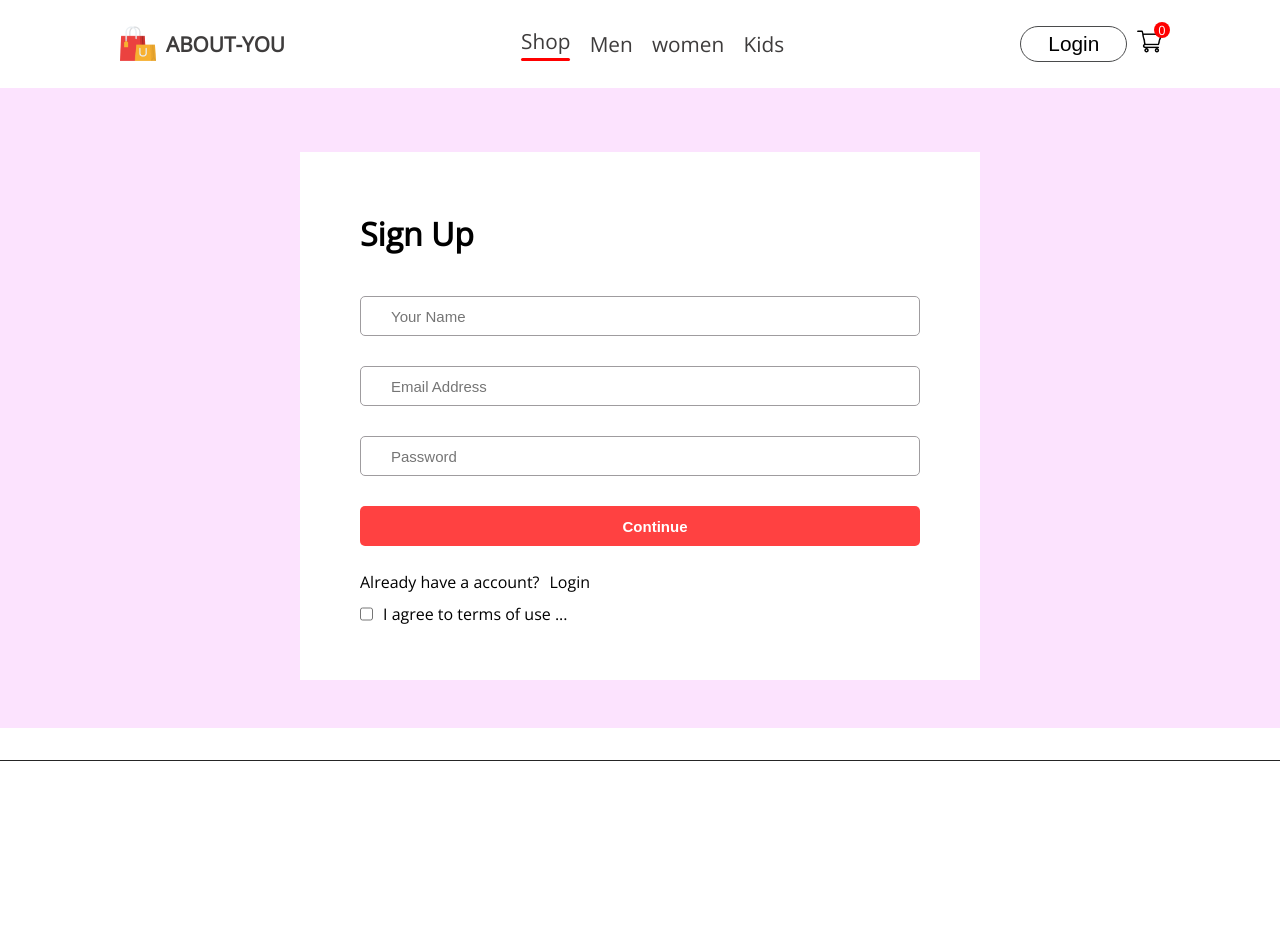
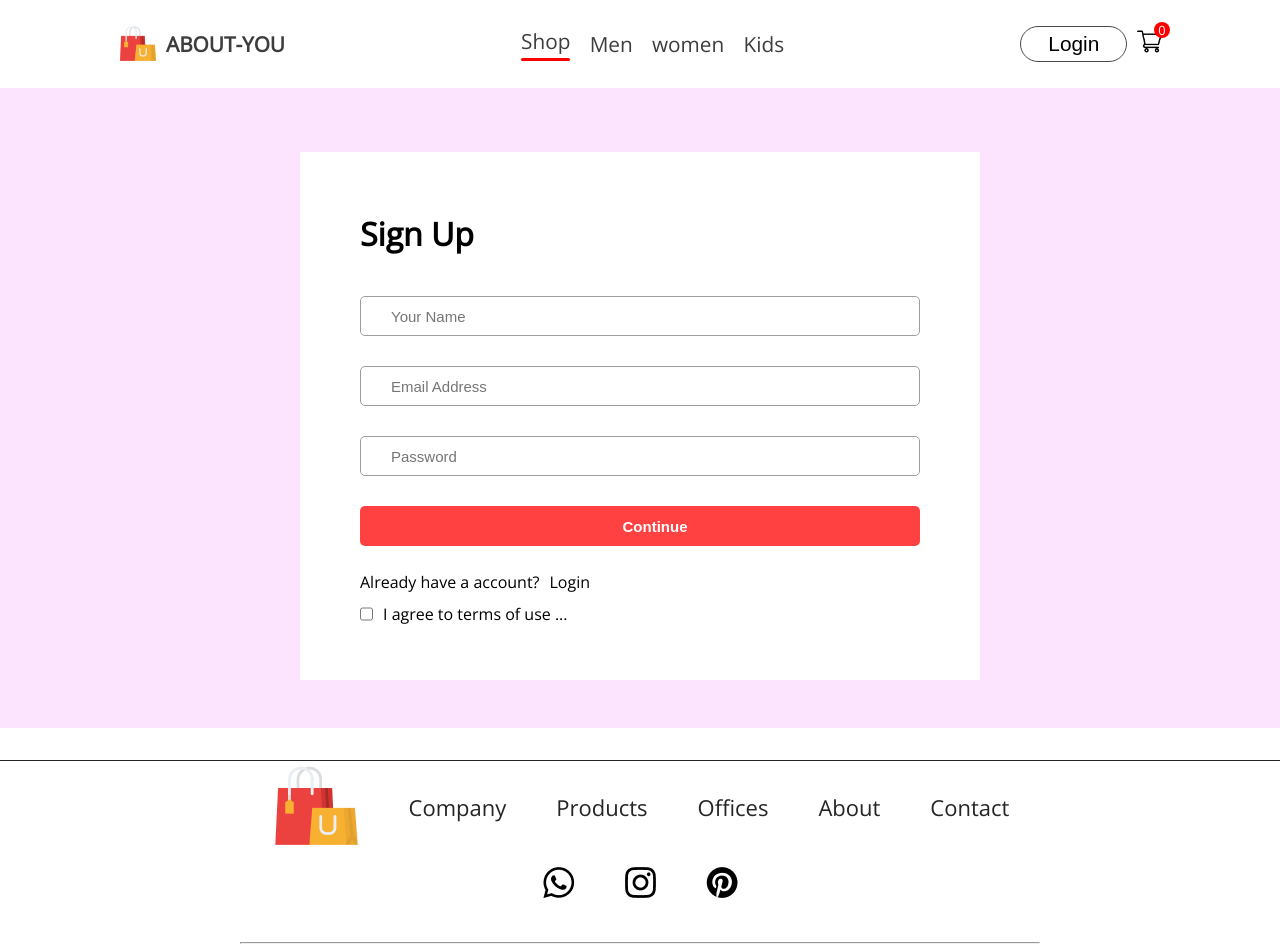
Before and after one commit to Mehran-Banbersta/ecomerce-react-app, a React (Create React App) app: page /login in a window 1280 px wide. Shown: the top 946 px of the page. Before the commit the page ends 800 px from the top, so only its background shows below. Built offline with nearby package versions, Linux system fonts and the light colour scheme.

Commit message:
modified the Footer.jsx

```diff
--- a/src/Components/Footer/Footer.jsx
+++ b/src/Components/Footer/Footer.jsx
@@ -1,12 +1,39 @@
-import React from 'react'
-import './Footer.css'
+import React from 'react';
+import './Footer.css';
+import instagram_icon from '../Assets/instagram_icon.png';
+import whatsapp_icon from '../Assets/whatsapp_icon.png';
+import pintester_icon from '../Assets/pintester_icon.png';
+import logo_big from '../Assets/logo_big.png';
 
 const Footer = () => {
   return (
-    <div className='footer'>
+    <div className="footer">
+      <div className="footer-logo-links">
+        <div className="footer-logo">
+          <img src={logo_big} alt="" />
+          <p></p>
+        </div>
+        <ul className="footer-links">
+          <li>Company</li>
+          <li>Products</li>
+          <li>Offices</li>
+          <li>About</li>
+          <li>Contact</li>
+        </ul>
+      </div>
+      <div className="footer-social-icon">
+        <div className="footer-icons-container">
+          <img src={whatsapp_icon} alt="" />
+          <img src={instagram_icon} alt="" />
+          <img src={pintester_icon} alt="" />
+        </div>
+      </div>
+      <div className="footer-copyright">
+        <hr />
+        <p>Copyright @2024 - All Right Reserved.</p>
+      </div>
+    </div>
+  );
+};
 
-    </div>
-  )
-}
-
-export default Footer
+export default Footer;
```
